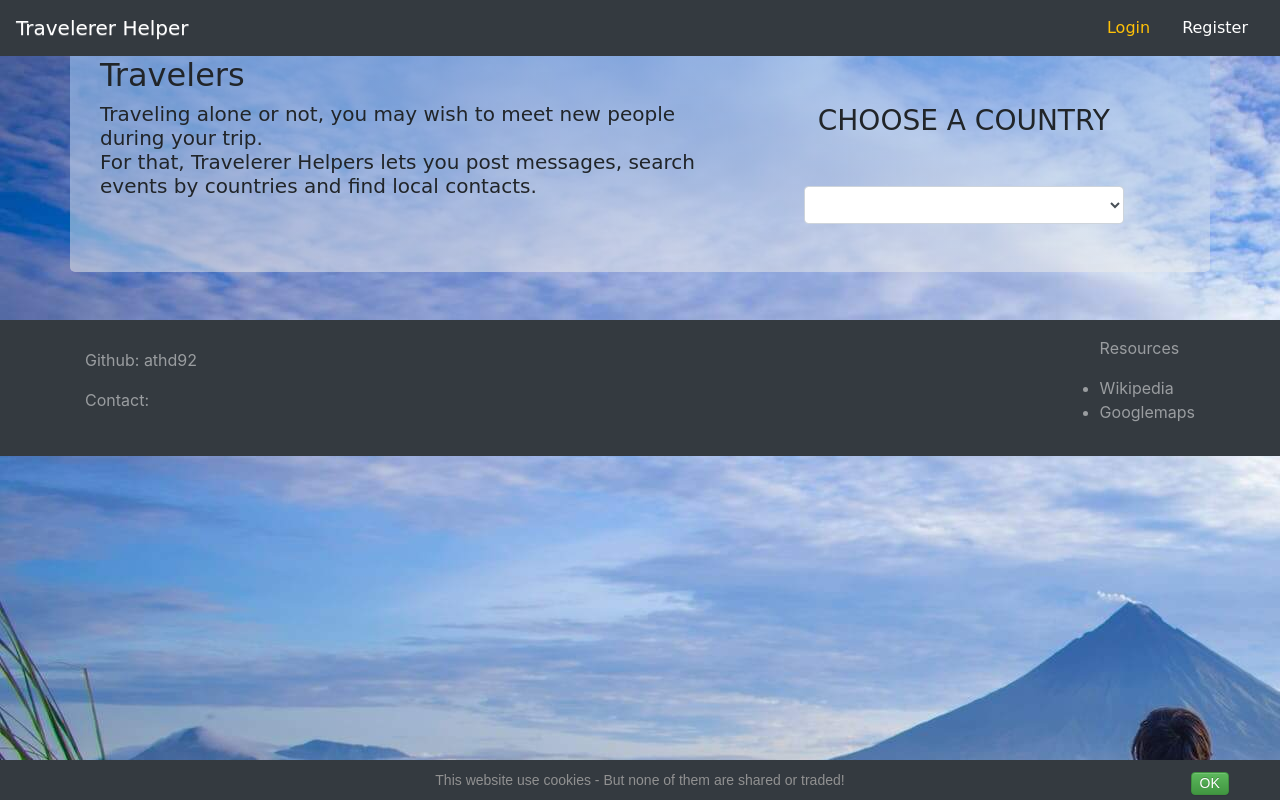
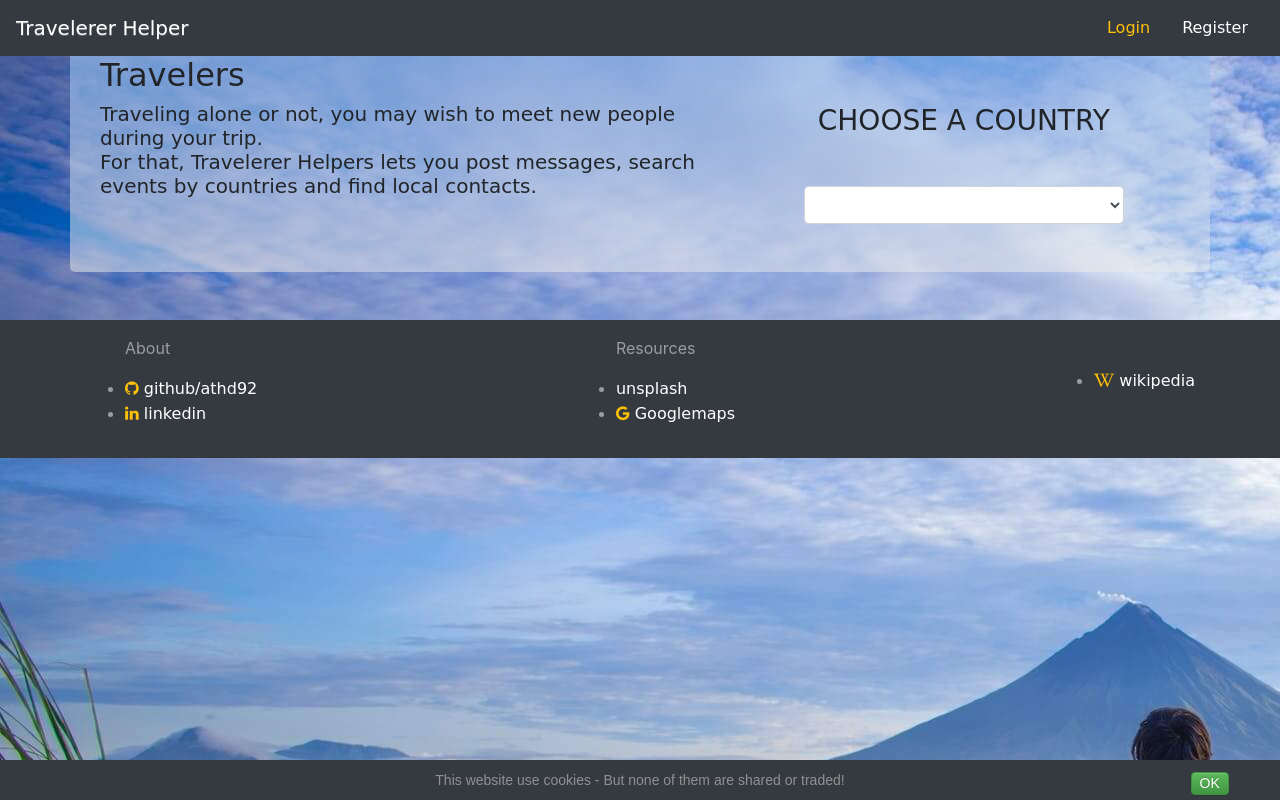
Before and after one commit to athd92/P13-Traveller-helper, a Django app: page / in a window 1280 px wide. Run offline with Django 3.2, Linux system fonts and the light colour scheme; data that the repository does not hold is empty; some libraries are stand-ins or nearby versions; some web fonts are replaced.

Commit message:
footer front page

```diff
--- a/traveller/main/templates/main/index.html
+++ b/traveller/main/templates/main/index.html
@@ -150,7 +150,8 @@
                         <h5 class="card-title" style="font-family:Chelsea Market, cursive;'">{{c.0|slice:":15"}}</h5>
                         <h6 class="card-subtitle mb-2 text-muted">Total posts : {{c.3}}</h6>
                         {% if c.6 == 'No image found'%}
-                        <img class="card-img-top" src="{% static '../../static/img/default.jpg'%}" alt="Card image" style="width:50px, height:50px">
+                        <img class="card-img-top" src="{% static '../../static/img/default.jpg'%}" alt="Card image"
+                            style="width:50px, height:50px">
                         {%else%}
                         <img class="card-img-top" src="{{c.6}}" alt="Card image" style="width:50px, height:50px">
                         {%endif%}
@@ -246,18 +247,20 @@
 
         <div class="navbar navbar-expand-lg navbar-dark bg-dark navbar-fixed-bottom">
             <div class="container">
-
-
-                <div class="navbar-text">
-                    <p>Github: athd92</p>
-                    <p>Contact:<p>
-                </div>
-
-
+                <ul class='navbar-text'>
+                    <p>About</p>
+                    <li><i class="fa fa-github text-warning" aria-hidden="true"></i><a href="https://www.github.com/athd92"> github/athd92</a></li>
+                    <li><i class="fa fa-linkedin text-warning" aria-hidden="true"></i><a
+                            href="https://www.linkedin.com/in/antoine-t-a58932184?lipi=urn%3Ali%3Apage%3Ad_flagship3_profile_view_base_contact_details%3B8Jq0bnhoS72nyev6LONHgw%3D%3D"> linkedin</a>
+                    </li>
+                </ul>
                 <ul class='navbar-text'>
                     <p>Resources</p>
-                    <li>Wikipedia</li>
-                    <li>Googlemaps</li>
+                    <li><a href="https://unsplash.com/">unsplash</a></li>
+                    <li><i class="fa fa-google text-warning" aria-hidden="true"></i><a href="https://developers.google.com/maps/documentation?hl=fr"> Googlemaps</a></li>
+                </ul>
+                <ul class='navbar-text'>
+                    <li><i class="fa fa-wikipedia-w text-warning" aria-hidden="true"></i><a href="https://fr.wikipedia.org/wiki/Wikip%C3%A9dia:Accueil_principal"> wikipedia</a></li>
                 </ul>
                 {% comment %} END BG IMAGE {% endcomment %}
             </div>
```
